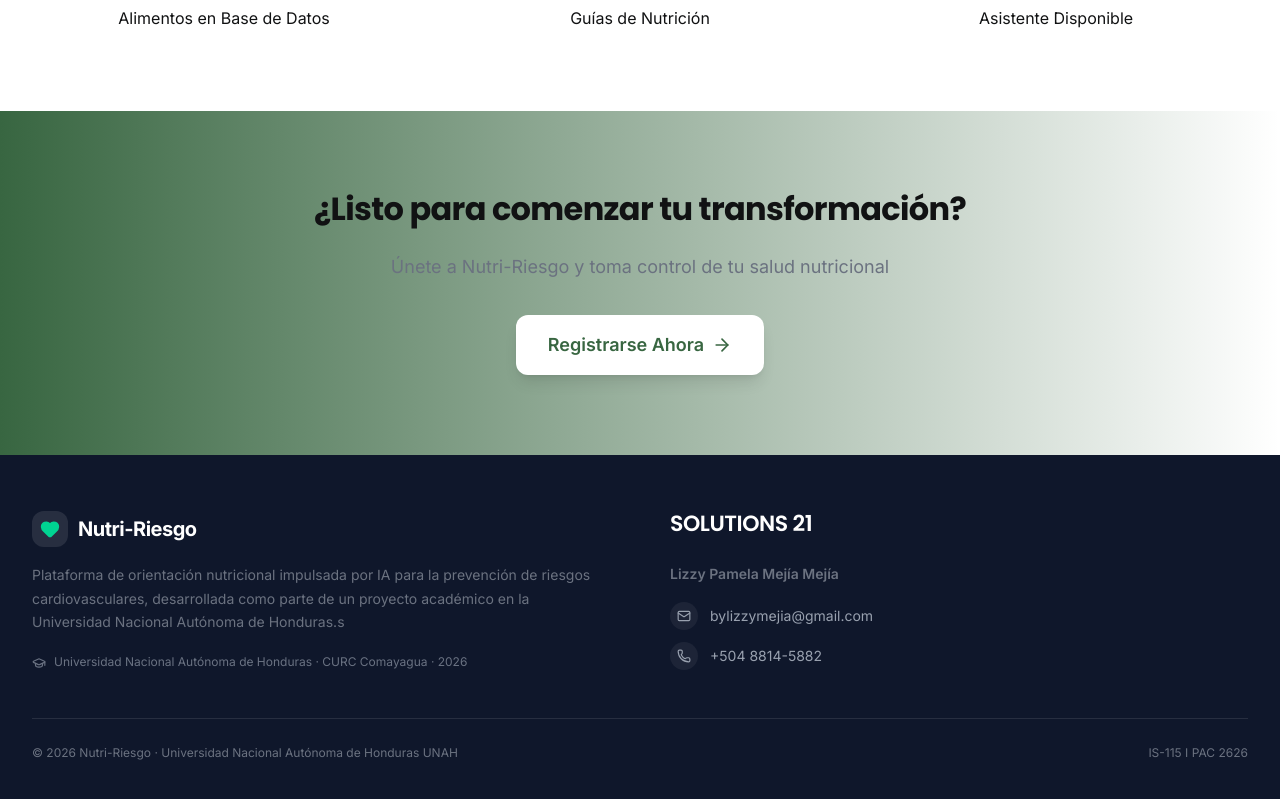
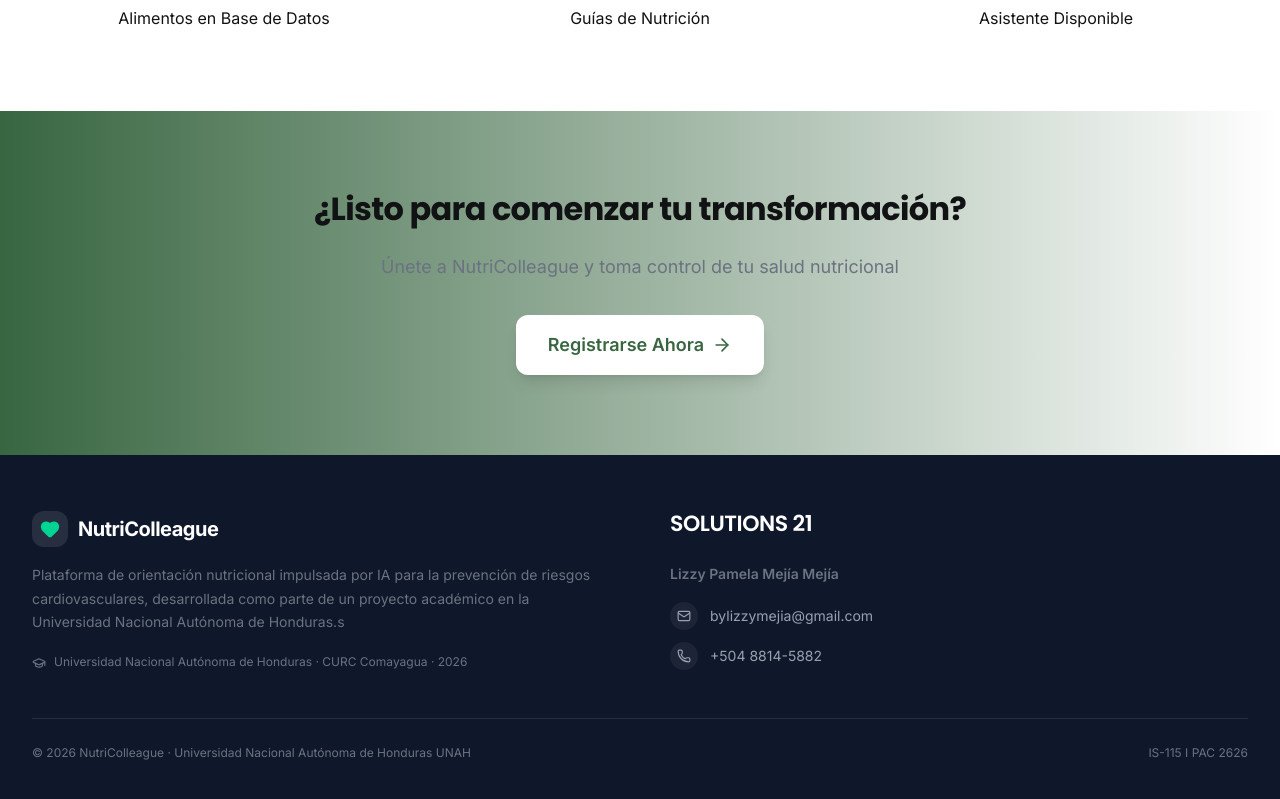
Before and after one commit to LizzyPamela/NutriRiesgo, a React (Vite) app in the folder frontend/: page / in a window 1280 px wide. Shown: the part 1171-1970 px from the top of the page. Built offline with nearby package versions, Linux system fonts and the light colour scheme; no server answers.

Commit message:
NutriColleague

```diff
--- a/frontend/index.html
+++ b/frontend/index.html
@@ -5,7 +5,7 @@
     <meta name="viewport" content="width=device-width, initial-scale=1.0" />
 
     <!-- Título y descripción -->
-    <title>Nutri-Riesgo</title>
+    <title>NutriColleague</title>
     <meta name="description" content="Plataforma educativa de evaluación nutricional y riesgo cardiovascular." />
 
     <!-- Google Fonts -->
--- a/frontend/src/pages/AcercaDe.tsx
+++ b/frontend/src/pages/AcercaDe.tsx
@@ -84,7 +84,7 @@ export default function AcercaDe() {
     <div className="p-6 max-w-4xl mx-auto space-y-6">
       {/* Header */}
       <div>
-        <h1 className="text-2xl font-bold text-nutri-gray-900 mb-1">Acerca de Nutri-Riesgo</h1>
+        <h1 className="text-2xl font-bold text-nutri-gray-900 mb-1">Acerca de NutriColleague</h1>
         <p className="text-sm text-nutri-gray-500">Proyecto de tesis — Universidad Nacional Autonoma de Honduras</p>
       </div>
 
@@ -94,10 +94,10 @@ export default function AcercaDe() {
           <div className="w-10 h-10 bg-nutri-primary/10 rounded-xl flex items-center justify-center">
             <Heart className="w-5 h-5 text-nutri-primary" />
           </div>
-          <h2 className="text-lg font-semibold text-nutri-gray-900">¿Que es Nutri-Riesgo?</h2>
+          <h2 className="text-lg font-semibold text-nutri-gray-900">¿Que es NutriColleague?</h2>
         </div>
         <p className="text-sm text-nutri-gray-700 leading-relaxed mb-3">
-          Nutri-Riesgo es una plataforma de orientacion nutricional y prevencion cardiovascular
+          NutriColleague es una plataforma de orientacion nutricional y prevencion cardiovascular
           impulsada por inteligencia artificial, desarrollada como proyecto de tesis de grado.
         </p>
         <p className="text-sm text-nutri-gray-700 leading-relaxed">
--- a/frontend/src/pages/Chat.tsx
+++ b/frontend/src/pages/Chat.tsx
@@ -19,7 +19,7 @@ const Chat = () => {
     {
       id: '1',
       role: 'assistant',
-      content: '¡Hola! Soy tu asistente de nutrición de Nutri-Riesgo. Puedo ayudarte con:\n\n• Consultas sobre alimentación saludable\n• Información nutricional de alimentos\n• Recomendaciones para prevenir enfermedades cardiovasculares\n• Guías basadas en OMS, INCAP y autoridades hondureñas\n\n¿En qué puedo ayudarte hoy?',
+      content: '¡Hola! Soy tu asistente de nutrición de NutriColleague. Puedo ayudarte con:\n\n• Consultas sobre alimentación saludable\n• Información nutricional de alimentos\n• Recomendaciones para prevenir enfermedades cardiovasculares\n• Guías basadas en OMS, INCAP y autoridades hondureñas\n\n¿En qué puedo ayudarte hoy?',
       timestamp: new Date(),
     }
   ]);
--- a/frontend/src/pages/Landing.tsx
+++ b/frontend/src/pages/Landing.tsx
@@ -13,7 +13,7 @@ const Landing = () => {
           <div className="flex justify-between items-center h-16">
             <div className="flex items-center space-x-3 cursor-pointer" onClick={() => handleNavigation('/')}>
               <Heart className="w-8 h-8 text-nutri-secondary fill-nutri-secondary" />
-              <span className="text-2xl font-bold text-nutri-primary">Nutri-Riesgo</span>
+              <span className="text-2xl font-bold text-nutri-primary">NutriColleague</span>
             </div>
             <button
               onClick={() => handleNavigation('/login')}
@@ -142,7 +142,7 @@ const Landing = () => {
             ¿Listo para comenzar tu transformación?
           </h2>
           <p className="text-white/90 text-lg mb-8">
-            Únete a Nutri-Riesgo y toma control de tu salud nutricional
+            Únete a NutriColleague y toma control de tu salud nutricional
           </p>
           <button
             onClick={() => handleNavigation('/login')}
@@ -165,7 +165,7 @@ const Landing = () => {
                 <div className="w-9 h-9 rounded-xl flex items-center justify-center bg-white/10">
                   <Heart className="w-5 h-5 text-emerald-400 fill-emerald-400" />
                 </div>
-                <span className="text-xl font-bold text-white tracking-tight">Nutri-Riesgo</span>
+                <span className="text-xl font-bold text-white tracking-tight">NutriColleague</span>
               </div>
               <p className="text-gray-400 text-sm leading-relaxed mb-5">
                 Plataforma de orientación nutricional impulsada por IA para la prevención de riesgos cardiovasculares, desarrollada como parte de un proyecto académico en la Universidad Nacional Autónoma de Honduras.s
@@ -209,7 +209,7 @@ const Landing = () => {
           {/* Bottom bar */}
           <div className="mt-12 pt-6 border-t border-white/10 flex flex-col sm:flex-row items-center justify-between gap-2">
             <p className="text-xs text-gray-500">
-              © 2026 Nutri-Riesgo · Universidad Nacional Autónoma de Honduras UNAH
+              © 2026 NutriColleague · Universidad Nacional Autónoma de Honduras UNAH
             </p>
             <p className="text-xs text-gray-600">IS-115 I PAC 2626</p>
           </div>
--- a/frontend/src/pages/Login.tsx
+++ b/frontend/src/pages/Login.tsx
@@ -645,7 +645,7 @@ const Login = () => {
         </div>
 
         <p className="text-center text-sm text-nutri-gray-500 mt-6">
-          Nutri-Riesgo © 2026 · Universidad Nacional Autónoma de Honduras UNAH
+          NutriColleague © 2026 · Universidad Nacional Autónoma de Honduras UNAH
         </p>
       </div>
     </div>
--- a/frontend/src/pages/RegistroExitoso.tsx
+++ b/frontend/src/pages/RegistroExitoso.tsx
@@ -25,7 +25,7 @@ export default function RegistroExitoso() {
               ¡Cuenta creada exitosamente!
             </h1>
             <p className="text-nutri-gray-600 text-sm">
-              Bienvenido/a a Nutri-Riesgo
+              Bienvenido/a a NutriColleague
             </p>
           </div>
 
@@ -88,7 +88,7 @@ export default function RegistroExitoso() {
         </div>
 
         <p className="text-center text-xs text-nutri-gray-400 mt-4">
-          Nutri-Riesgo &middot; Universidad Nacional Autónoma de Honduras &middot; Comayagua
+          NutriColleague &middot; Universidad Nacional Autónoma de Honduras &middot; Comayagua
         </p>
       </div>
     </div>
```
